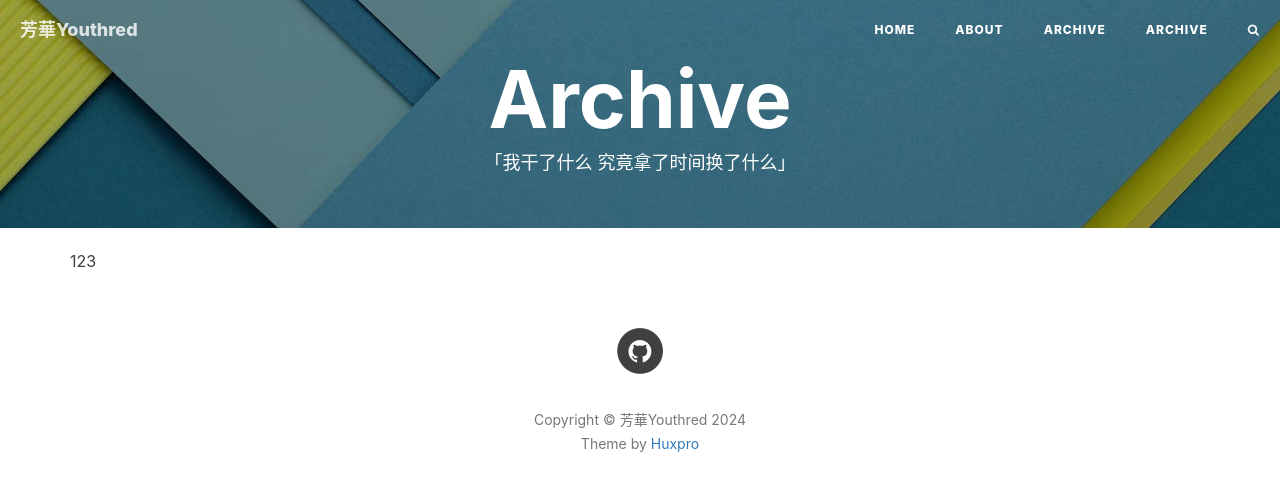
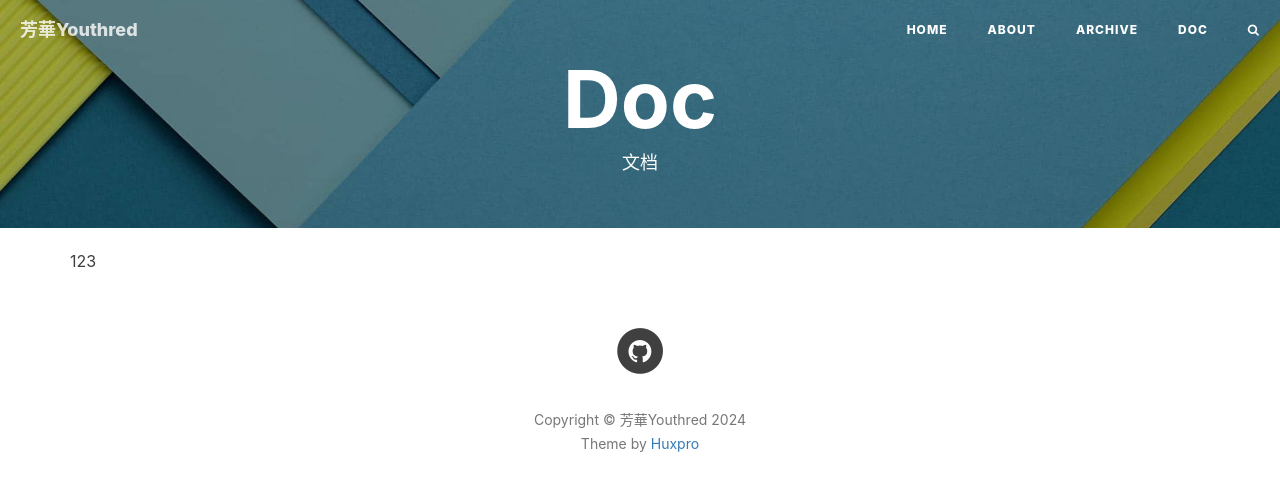
Before and after one commit to youthredblog/youthredblog.github.io, a Jekyll site: the page built from doc.html, in a window 1280 px wide. Shown: the top 491 px of the page. Built offline with Jekyll 4.4.1, drawn with Linux system fonts in a browser that asks for light colours; nearby versions of some CDN libraries; comment, search, counter and statistics services are not loaded.

Commit message:
doc html

```diff
--- a/doc.html
+++ b/doc.html
@@ -1,7 +1,7 @@
 ---
-title: Archive
+title: Doc
 layout: default
-description: "「我干了什么 究竟拿了时间换了什么」"
+description: "文档"
 header-img: "img/tag-bg.jpg"
 ---
 
```
